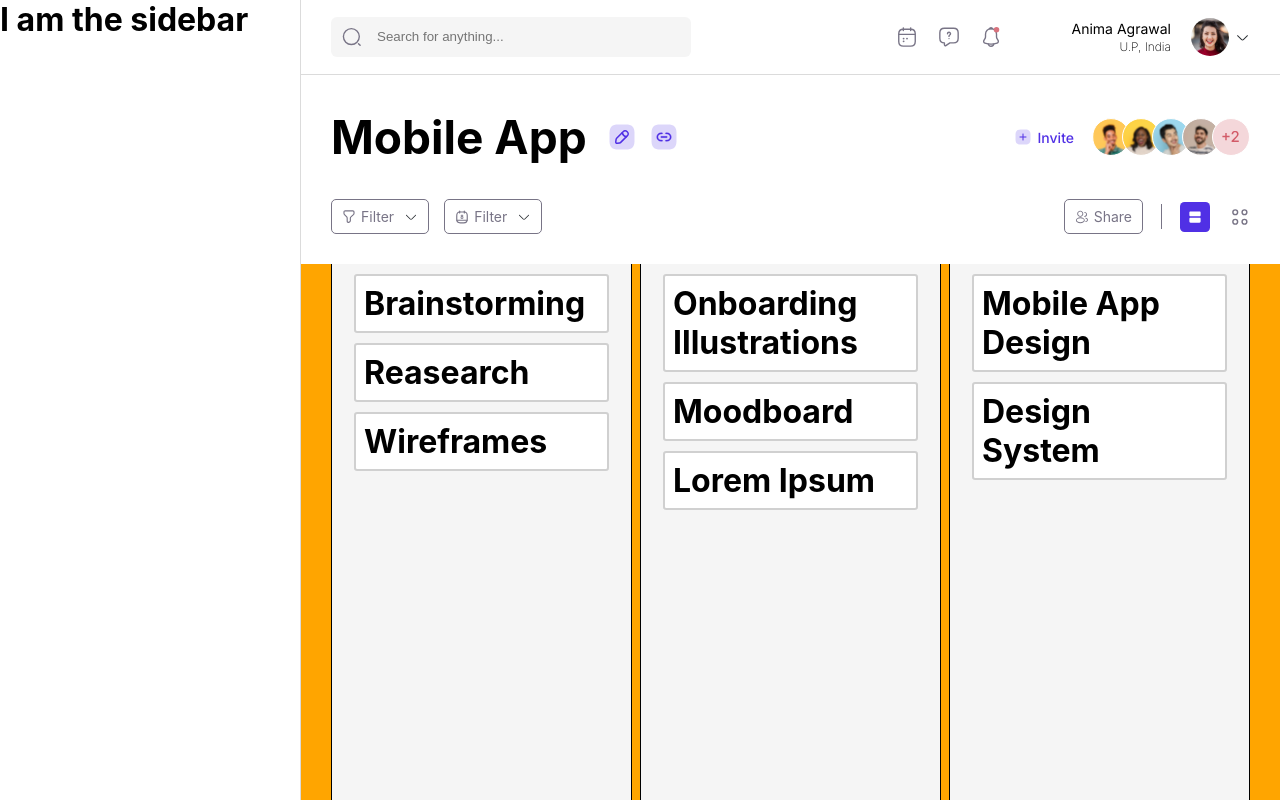
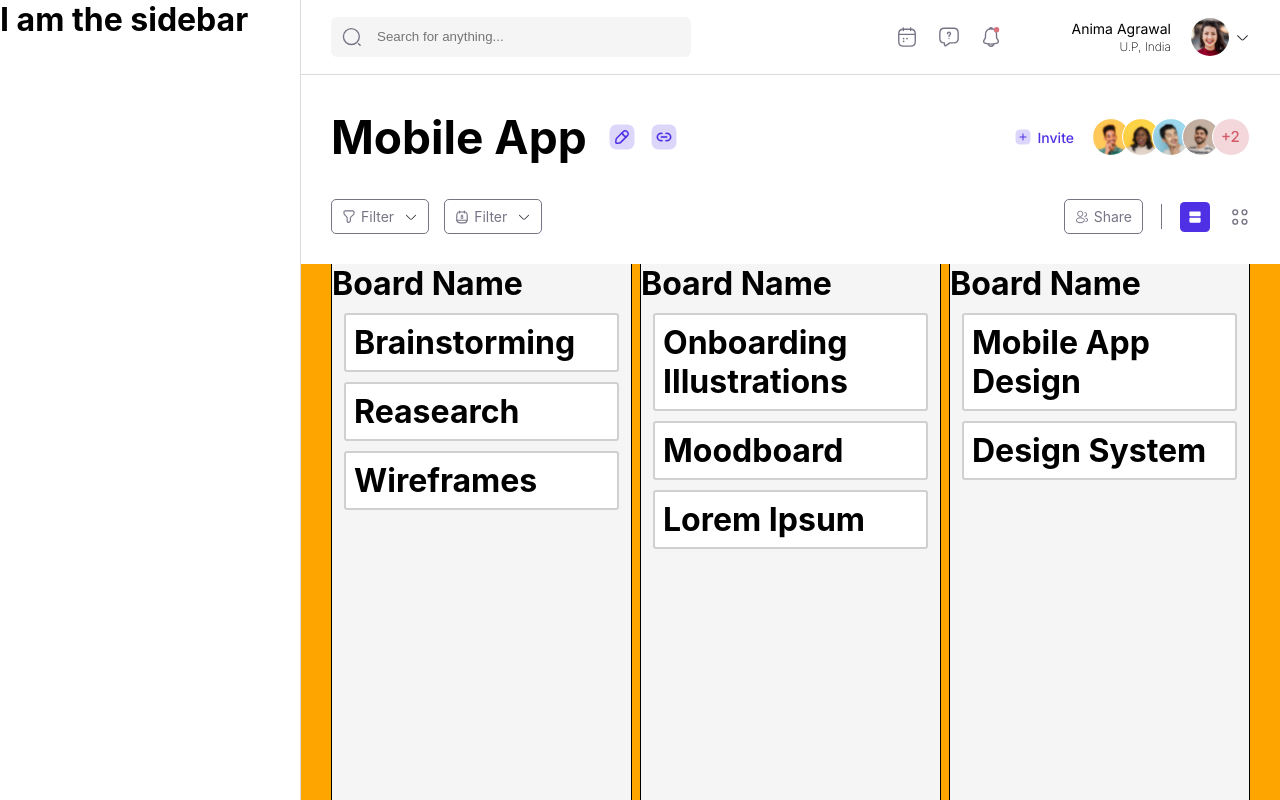
Before and after one commit to ARJUN-SABU/kanban-clone, a React (Create React App) app: page / in a window 1280 px wide. Built offline with nearby package versions, Linux system fonts and the light colour scheme.

Commit message:
Added title section to each board

```diff
--- a/src/components/Board.js
+++ b/src/components/Board.js
@@ -25,6 +25,10 @@ function boxShadowChange(props) {
 
 function Board({ cards, boardId }) {
   return (
+    <div className={`boardContainer boardContainer--${boardId}`}>
+      <div>
+        <h1>Board Name</h1>
+      </div>
       <Droppable droppableId={boardId}>
         {(provided) => (
           <div
@@ -50,6 +54,7 @@ function Board({ cards, boardId }) {
           </div>
         )}
       </Droppable>
+    </div>
   );
 }
 
--- a/src/styles/Board.css
+++ b/src/styles/Board.css
@@ -1,24 +1,34 @@
-.board {
+.boardContainer {
   background-color: #f5f5f5;
   border: 1px solid black;
   /* width: 300px; */
   width: 33%;
   margin: 0 4px;
   height: 100%;
-  overflow-y: scroll;
-  padding: 0px 10px;
+  display: flex;
+  flex-direction: column;
+  /* overflow-y: scroll; */
+  /* padding: 0px 10px; */
 }
 
-.board--toDoList {
+.board {
+  background-color: #f5f5f5;
+  width: 100%;
+  flex: 1;
+  overflow-y: scroll;
+  /* margin: 0px 10px; */
+}
+
+.boardContainer--toDoList {
   margin-left: 30px;
 }
 
-.board--doneList {
+.boardContainer--doneList {
   margin-right: 30px;
 }
 
 @media (max-width: 954px) {
-  .board {
+  .boardContainer {
     width: 300px;
   }
 }
```
Lines whose indentation alone changed are shown as unchanged.
